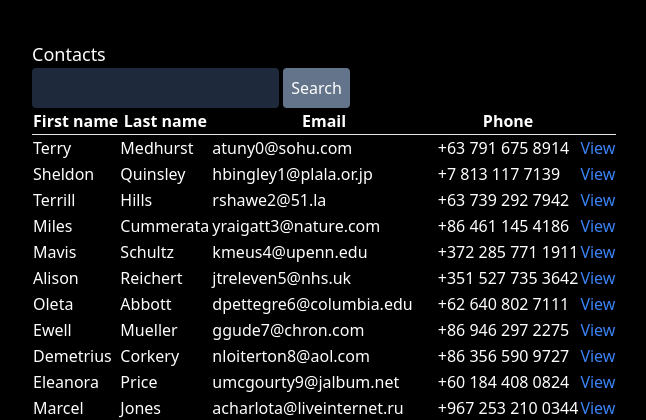
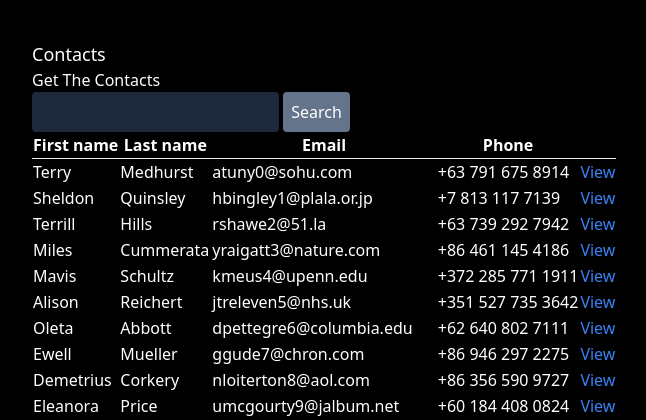
Before and after one commit to jsubroto/htmx-flask-contacts, a Flask app: page /contacts in a window 1280 px wide. Shown: the top 420 px of the page, without its empty margins (8-654 px from the left). Run offline with Flask 3, Linux system fonts and the light colour scheme; some libraries are stand-ins or nearby versions.

Commit message:
Add /contacts/htmx

```diff
--- a/app.py
+++ b/app.py
@@ -20,6 +20,17 @@ def contacts():
     else:
         contacts = Contact.search(q)
     return render_template("index.html", contacts=contacts)
+
+
+@app.route("/contacts/htmx")
+def contacts_htmx():
+    return """
+    <ul>
+        <li><a href="mailto:joe@example.com">Joe</a></li>
+        <li><a href="mailto:sarah@example.com">Sarah</a></li>
+        <li><a href="mailto:fred@example.com">Fred</a></li>
+    </ul>
+    """
 
 
 @app.route("/contacts/new", methods=["GET"])
--- a/templates/index.html
+++ b/templates/index.html
@@ -1,6 +1,15 @@
 {% extends "layout.html" %}
 {% block content %}
 <h1 class="text-lg">Contacts</h1>
+
+<div id="main">
+
+	<button hx-get="/contacts/htmx" hx-target="#main">
+		Get The Contacts
+	</button>
+
+</div>
+
 <form action="/contacts" method="get">
 	<label for="search"></label>
 	<input class="rounded bg-slate-800 p-2" id="search" type="search" name="q" value="{{ request.args.get("q") or '' }}">
```
